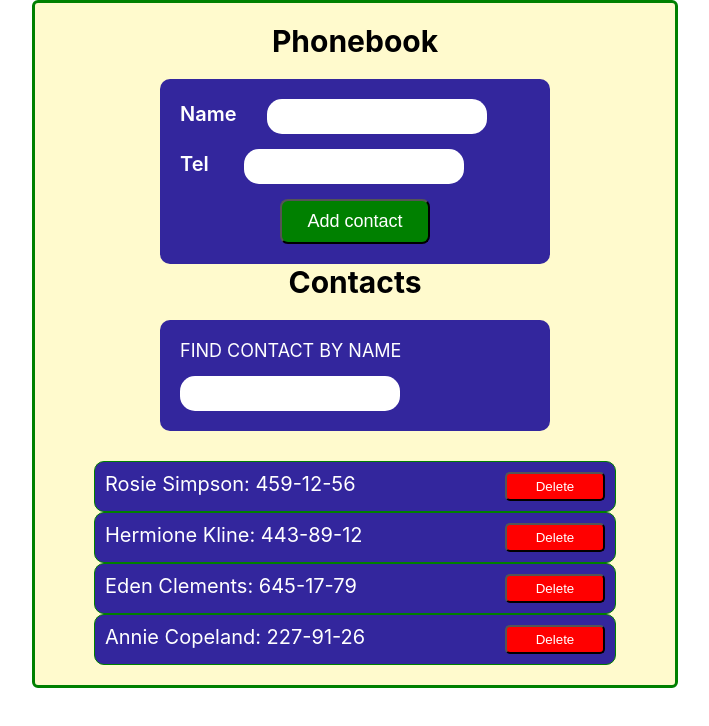
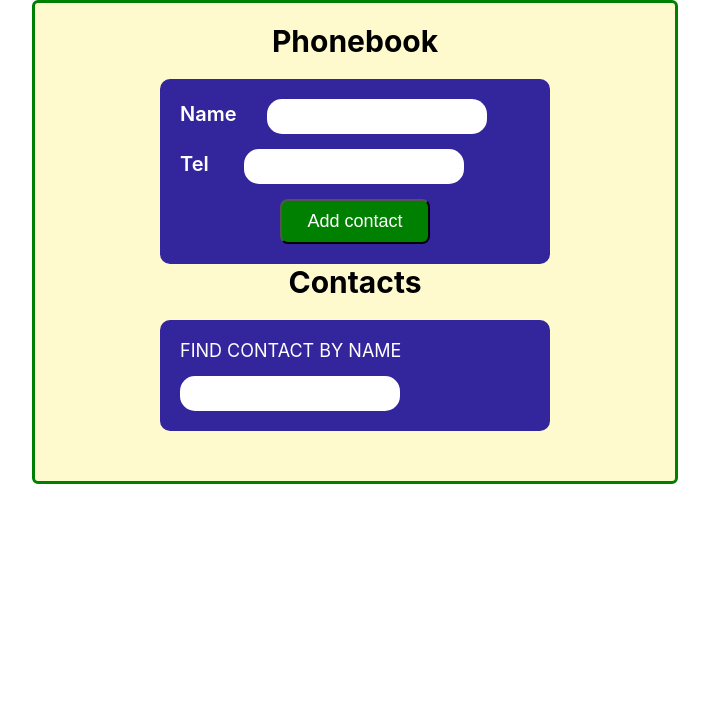
Before and after one commit to NickNedilko/goit-react-hw-03-phonebook, a React (Create React App) app: page / in a window 1280 px wide. Shown: the top 726 px of the page, without its empty margins (285-994 px from the left). Built offline with nearby package versions, Linux system fonts and the light colour scheme.

Commit message:
LocalStorage
Add save contacts to localStorage

```diff
--- a/src/components/App.jsx
+++ b/src/components/App.jsx
@@ -7,15 +7,28 @@ import Filter from './Filter/Filter';
 
 class App extends Component {
   state = {
-    contacts: [
-      { id: 'id-1', name: 'Rosie Simpson', number: '459-12-56' },
-      { id: 'id-2', name: 'Hermione Kline', number: '443-89-12' },
-      { id: 'id-3', name: 'Eden Clements', number: '645-17-79' },
-      { id: 'id-4', name: 'Annie Copeland', number: '227-91-26' },
-    ],
+    contacts: [],
 
     filter: '',
   };
+
+  componentDidMount() {
+    console.log('did mount');
+    const contacts = localStorage.getItem('contacts');
+    const parsedContacts = JSON.parse(contacts);
+    if (parsedContacts) {
+      this.setState({
+        contacts: parsedContacts,
+      });
+    }
+  }
+
+  componentDidUpdate(_, prevState) {
+    const { contacts } = this.state;
+    if (contacts !== prevState.contact) {
+      localStorage.setItem('contacts', JSON.stringify(contacts));
+    }
+  }
 
   addContact = ({ name, number }) => {
     const normalizedName = name.toLowerCase();
--- a/src/components/Form/Form.jsx
+++ b/src/components/Form/Form.jsx
@@ -8,6 +8,8 @@ class Form extends Component {
     name: '',
     number: '',
   };
+
+
 
   inputNameId = nanoid();
   inputNumberId = nanoid();
```
Also changed, not shown: 1 other file (tests, documents, lock files or other folders).
